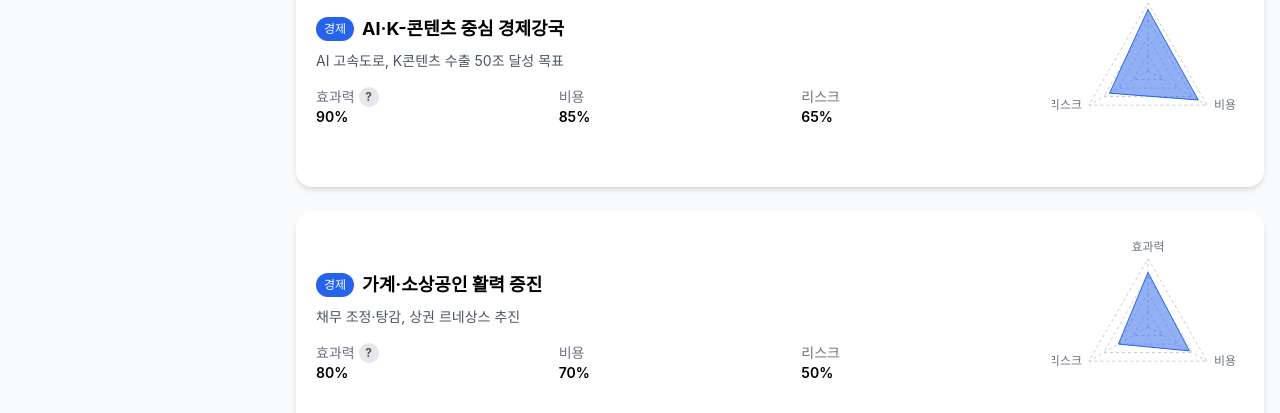
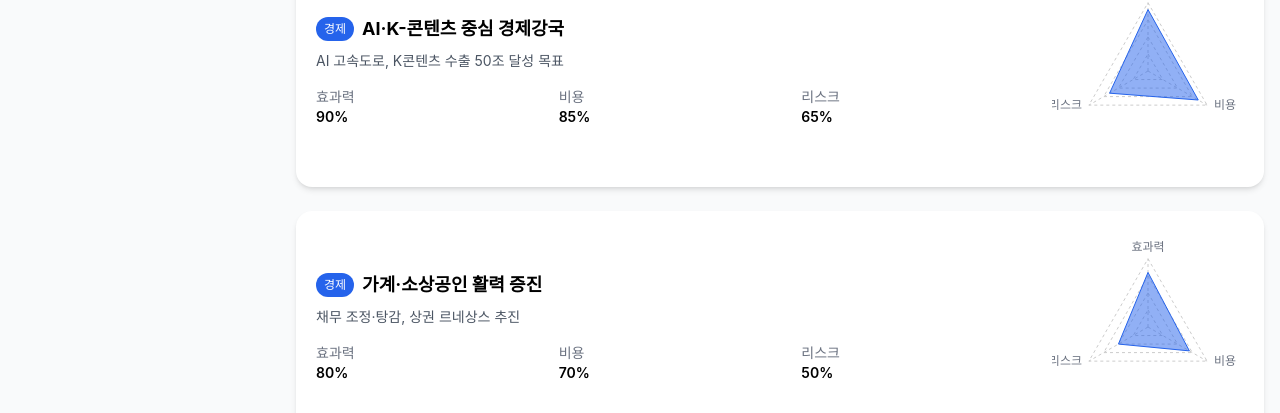
Before and after one commit to yeo11200/presidential-election, a React (Create React App) app: page / in a window 1280 px wide. Shown: the part 379-792 px from the top of the page. Built offline with nearby package versions, Linux system fonts and the light colour scheme.

Commit message:
Update PolicyCard

```diff
--- a/src/components/PolicyCard.tsx
+++ b/src/components/PolicyCard.tsx
@@ -28,7 +28,6 @@ const PolicyCard: React.FC<PolicyCardProps> = ({ policy, candidateColor }) => {
             <div>
               <div className="flex items-center gap-1 text-gray-500">
                 <span>효과력</span>
-                <PolicyMetricsHelpButton />
               </div>
               <div className="font-semibold">{policy.attack}%</div>
             </div>
```
